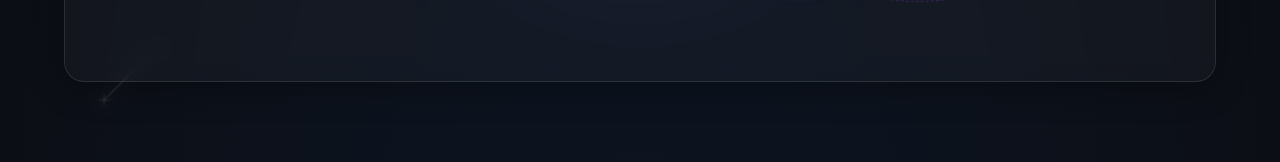
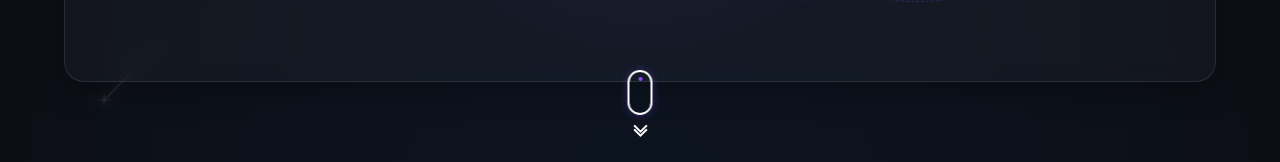
Before and after one commit to GuiMachado001/PortifolioReactVite, a React (Vite) app: page / in a window 1280 px wide. Shown: the part 638-800 px from the top of the page. Built offline with nearby package versions, Linux system fonts and the light colour scheme.

Commit message:
preloader / iconscroll

```diff
--- a/src/App.jsx
+++ b/src/App.jsx
@@ -1,9 +1,13 @@
 import { useState, useEffect } from 'react';
-import { motion, useScroll, useMotionValue, useSpring } from "framer-motion"; // Adicionei useMotionValue e useSpring
+import { motion, useScroll, useMotionValue, useSpring } from "framer-motion";
 import AOS from 'aos';
 import 'aos/dist/aos.css';
 
 import './App.css';
+
+// --- IMPORTANTE: Importe o Preloader aqui ---
+import Preloader from './components/Preloader/Preloader';
+
 import Header from './components/Header/Header';
 import Stars from './components/Stars/Stars';
 import Home from './components/Home/Home';
@@ -16,10 +20,9 @@ import Whave from './components/Whave/Whave';
 import Footer from './components/Footer/Footer';
 
 function App() {
+  // CONFIGURAÇÃO DO CURSOR
   const mouseX = useMotionValue(0);
   const mouseY = useMotionValue(0);
-
-  // Configuração da suavidade (Mola)
   const springConfig = { damping: 25, stiffness: 700 };
   const cursorX = useSpring(mouseX, springConfig);
   const cursorY = useSpring(mouseY, springConfig);
@@ -28,17 +31,13 @@ function App() {
   const { scrollYProgress } = useScroll();
 
   useEffect(() => {
-    AOS.init({
-      once: true,
-      offset: 100
-    });
+    AOS.init({ once: true, offset: 100 });
 
     const handleMouseMove = (e) => {
       mouseX.set(e.clientX - 15);
       mouseY.set(e.clientY - 15);
     };
 
-    // Detecta touch
     const isTouch = window.matchMedia("(pointer: coarse)").matches;
     setHasMouse(!isTouch);
 
@@ -53,6 +52,9 @@ function App() {
 
   return (
     <>
+      {/* 1. O Preloader deve ser a primeira coisa aqui */}
+      <Preloader />
+
       {/* Cursor Suave */}
       {hasMouse && (
         <motion.div
--- a/src/components/Home/Home.css
+++ b/src/components/Home/Home.css
@@ -199,6 +199,82 @@
   object-fit: cover;
 }
 
+/* Scroll Down Animation */
+.scroll-down {
+    position: absolute;
+    bottom: 30px;
+    left: 50%;
+    transform: translateX(-50%);
+    display: flex;
+    flex-direction: column;
+    align-items: center;
+    justify-content: center;
+    z-index: 10;
+}
+
+.mouse {
+    width: 25px;
+    height: 45px;
+    border: 2px solid #fff;
+    border-radius: 60px;
+    position: relative;
+    overflow: hidden;
+    box-shadow: 0 0 10px rgba(152, 73, 255, 0.3);
+}
+
+.mouse::before {
+    content: '';
+    position: absolute;
+    top: 5px;
+    left: 50%;
+    transform: translateX(-50%);
+    width: 4px;
+    height: 4px;
+    background-color: #9849ff;
+    border-radius: 50%;
+    animation: scrollMouse 2s infinite;
+}
+
+.arrows {
+    display: flex;
+    flex-direction: column;
+    align-items: center;
+    margin-top: 5px;
+}
+
+.arrows span {
+    display: block;
+    width: 10px;
+    height: 10px;
+    border-bottom: 2px solid #fff;
+    border-right: 2px solid #fff;
+    transform: rotate(45deg);
+    margin: -3px;
+    animation: scrollArrow 2s infinite;
+}
+
+.arrows .a1 { animation-delay: 0s; }
+.arrows .a2 { animation-delay: 0.2s; }
+.arrows .a3 { animation-delay: 0.4s; }
+
+@keyframes scrollMouse {
+    0% { top: 5px; opacity: 1; }
+    100% { top: 25px; opacity: 0; }
+}
+
+@keyframes scrollArrow {
+    0% { opacity: 0; transform: rotate(45deg) translate(-5px, -5px); }
+    50% { opacity: 1; }
+    100% { opacity: 0; transform: rotate(45deg) translate(5px, 5px); }
+}
+
+/* Esconder em telas muito pequenas onde a altura é pouca */
+@media (max-height: 600px) {
+    .scroll-down {
+        display: none;
+    }
+}
+
 
 @media (max-width: 992px) {
   .containerHome {
--- a/src/components/Home/Home.jsx
+++ b/src/components/Home/Home.jsx
@@ -59,6 +59,17 @@ function Home() {
         </div>
 
       </div>
+
+<div className="scroll-down">
+    <div className="mouse">
+        <div className="wheel"></div>
+    </div>
+    <div className="arrows">
+        <span className="a1"></span>
+        <span className="a2"></span>
+        <span className="a3"></span>
+    </div>
+</div>
     </section>
   );
 }
--- /dev/null
+++ b/src/components/Preloader/Preloader.css
@@ -0,0 +1,95 @@
+/* Container que cobre a tela toda */
+.preloader-container {
+    position: fixed;
+    top: 0;
+    left: 0;
+    width: 100%;
+    height: 100vh;
+    background-color: #050505;
+    z-index: 99999; /* Acima de tudo, até do cursor */
+    display: flex;
+    justify-content: center;
+    align-items: center;
+    color: #fff;
+    transition: transform 0.8s cubic-bezier(0.76, 0, 0.24, 1);
+}
+
+/* Classe para remover o loader deslizando para cima */
+.preloader-container.fade-out {
+    transform: translateY(-100%);
+}
+
+.loader-content {
+    text-align: center;
+    width: 300px;
+}
+
+/* O Contador Gigante */
+.counter {
+    font-family: 'Bebas Neue', sans-serif; /* Certifique-se de ter importado essa fonte */
+    font-size: 120px;
+    font-weight: 700;
+    line-height: 1;
+    color: #fff;
+    margin-bottom: 20px;
+    position: relative;
+    display: inline-block;
+}
+
+.percent {
+    font-size: 40px;
+    color: #9849ff;
+    position: absolute;
+    top: 10px;
+    right: -30px;
+}
+
+/* Barra de Progresso Fundo */
+.progress-bar-bg {
+    width: 100%;
+    height: 4px;
+    background: rgba(255, 255, 255, 0.1);
+    border-radius: 4px;
+    overflow: hidden;
+    margin-bottom: 15px;
+    position: relative;
+}
+
+/* Barra de Progresso Preenchimento */
+.progress-bar-fill {
+    height: 100%;
+    background-color: #9849ff;
+    box-shadow: 0 0 10px #9849ff;
+    transition: width 0.1s linear;
+}
+
+/* Texto Tech */
+.loading-text {
+    font-family: 'Courier New', Courier, monospace;
+    font-size: 14px;
+    color: #888;
+    text-transform: uppercase;
+    letter-spacing: 2px;
+}
+
+/* Piscar o cursor > */
+.blink {
+    animation: blinker 1s linear infinite;
+    color: #9849ff;
+    font-weight: bold;
+}
+
+@keyframes blinker {
+    50% { opacity: 0; }
+}
+
+/* Responsividade */
+@media (max-width: 768px) {
+    .counter {
+        font-size: 80px;
+    }
+    .percent {
+        font-size: 25px;
+        right: -20px;
+    }
+}
--- /dev/null
+++ b/src/components/Preloader/Preloader.jsx
@@ -0,0 +1,76 @@
+import React, { useEffect, useState } from 'react';
+import './Preloader.css';
+
+function Preloader() {
+  const [count, setCount] = useState(0);
+  const [text, setText] = useState("Inicializando...");
+  const [finished, setFinished] = useState(false);
+
+  useEffect(() => {
+    // Frases divertidas/tech que mudam durante o load
+    const messages = [
+      "Carregando módulos...",
+      "Alinhando pixels...",
+      "Preparando café...",
+      "Renderizando universo...",
+      "Compilando componentes...",
+      "Quase lá..."
+    ];
+
+    // Lógica do contador
+    const interval = setInterval(() => {
+      setCount((prev) => {
+        // Se chegou a 100, para e finaliza
+        if (prev >= 100) {
+          clearInterval(interval);
+          setFinished(true);
+          return 100;
+        }
+
+        // Aumenta o número aleatoriamente para parecer "processamento real"
+        const jump = Math.floor(Math.random() * 5) + 1;
+        const next = prev + jump;
+
+        // Troca a frase baseada na porcentagem
+        if (next > 20 && next < 40) setText(messages[0]);
+        if (next > 40 && next < 60) setText(messages[1]);
+        if (next > 60 && next < 75) setText(messages[2]);
+        if (next > 75 && next < 90) setText(messages[4]);
+        if (next > 90) setText(messages[5]);
+
+        return next > 100 ? 100 : next;
+      });
+    }, 40); // Velocidade do carregamento (quanto menor, mais rápido)
+
+    return () => clearInterval(interval);
+  }, []);
+
+  return (
+    <div className={`preloader-container ${finished ? "fade-out" : ""}`}>
+      <div className="loader-content">
+
+        {/* O número gigante */}
+        <div className="counter">
+          {count}
+          <span className="percent">%</span>
+        </div>
+
+        {/* A barra de progresso */}
+        <div className="progress-bar-bg">
+          <div
+            className="progress-bar-fill"
+            style={{ width: `${count}%` }}
+          ></div>
+        </div>
+
+        {/* O texto mudando */}
+        <p className="loading-text">
+            <span className="blink">&gt;</span> {text}
+        </p>
+
+      </div>
+    </div>
+  );
+}
+
+export default Preloader;
```
